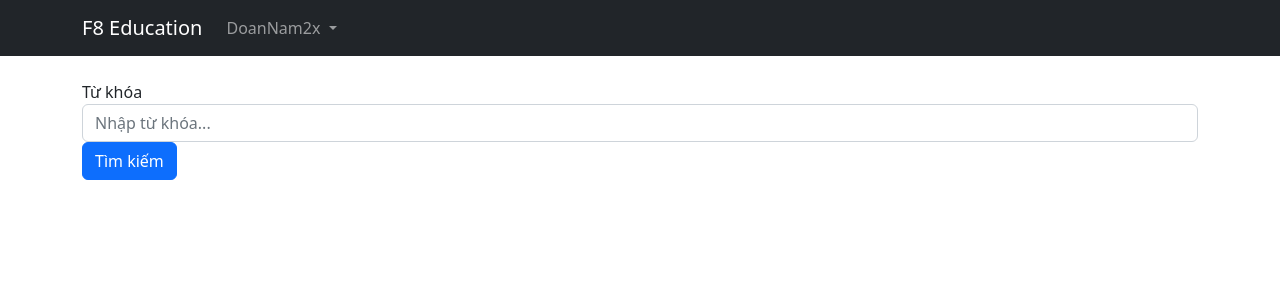
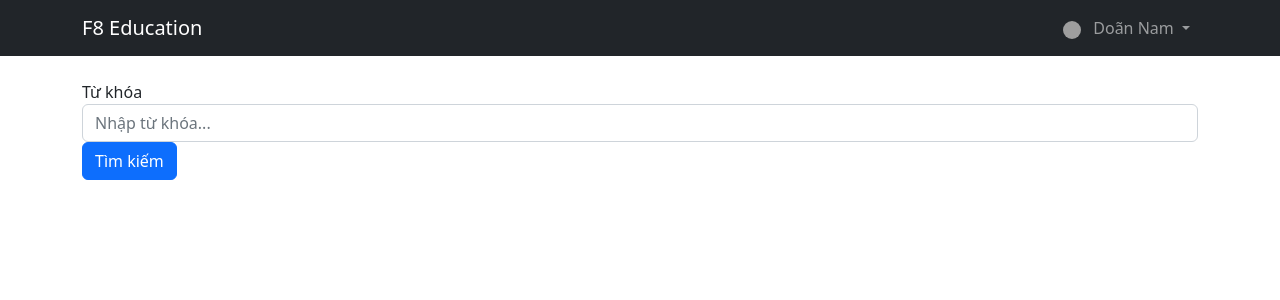
Before and after one commit to namkieudoan/nodejs-blog, a Node server app: template src/resources/views/search.hbs in a window 1280 px wide. Shown: the top 300 px of the page. Run offline with Node 20, Linux system fonts and the light colour scheme; the template is opened without the code that fills it, so the values that code supplies are empty; style sheets or scripts are compiled from the project's sources; some libraries are stand-ins or nearby versions; grey boxes are pictures that could not be loaded.

Commit message:
--- add avatar user

```diff
--- a/src/resources/scss/app.scss
+++ b/src/resources/scss/app.scss
@@ -1,5 +1,11 @@
 @import 'variables';
 .header {
     color: #000;
-
 }
+.avatar-user {
+    width: 18px;
+    height: 18px;
+    border-radius: 50%;
+    object-fit: cover;
+    margin-right: 8px;
+}
--- a/src/resources/views/partials/header.hbs
+++ b/src/resources/views/partials/header.hbs
@@ -12,9 +12,10 @@
         >
             <span class='navbar-toggler-icon'></span>
         </button>
-        <div class='collapse navbar-collapse' id="navbarSupportedContent">
+        <div class='collapse navbar-collapse flex-row-reverse' id="navbarSupportedContent">
             <ul class='navbar-nav'>
                 <li class='nav-item dropdown'>
+
                     <a
                         class='nav-link dropdown-toggle'
                         href='#'
@@ -22,7 +23,9 @@
                         data-bs-toggle='dropdown'
                         aria-expanded='false'
                     >
-                        DoanNam2x
+                        <img class="avatar-user" src="https://scontent.fhan18-1.fna.fbcdn.net/v/t39.30808-6/302678831_199123999209559_4707082705389301046_n.jpg?_nc_cat=103&ccb=1-7&_nc_sid=09cbfe&_nc_ohc=slZau_hIssEAX-2YD--&_nc_ht=scontent.fhan18-1.fna&oh=00_AfD-dAA654fpTX0MAx3yAz8ftm27DSsJwthvDe-XOPJm2Q&oe=63933D6F" />
+                        <span class = "name-user">Doãn Nam</span>
+
                     </a>
                     <ul class='dropdown-menu'>
                         <li><a class='dropdown-item' href='#'>Thông tin</a></li>
```
